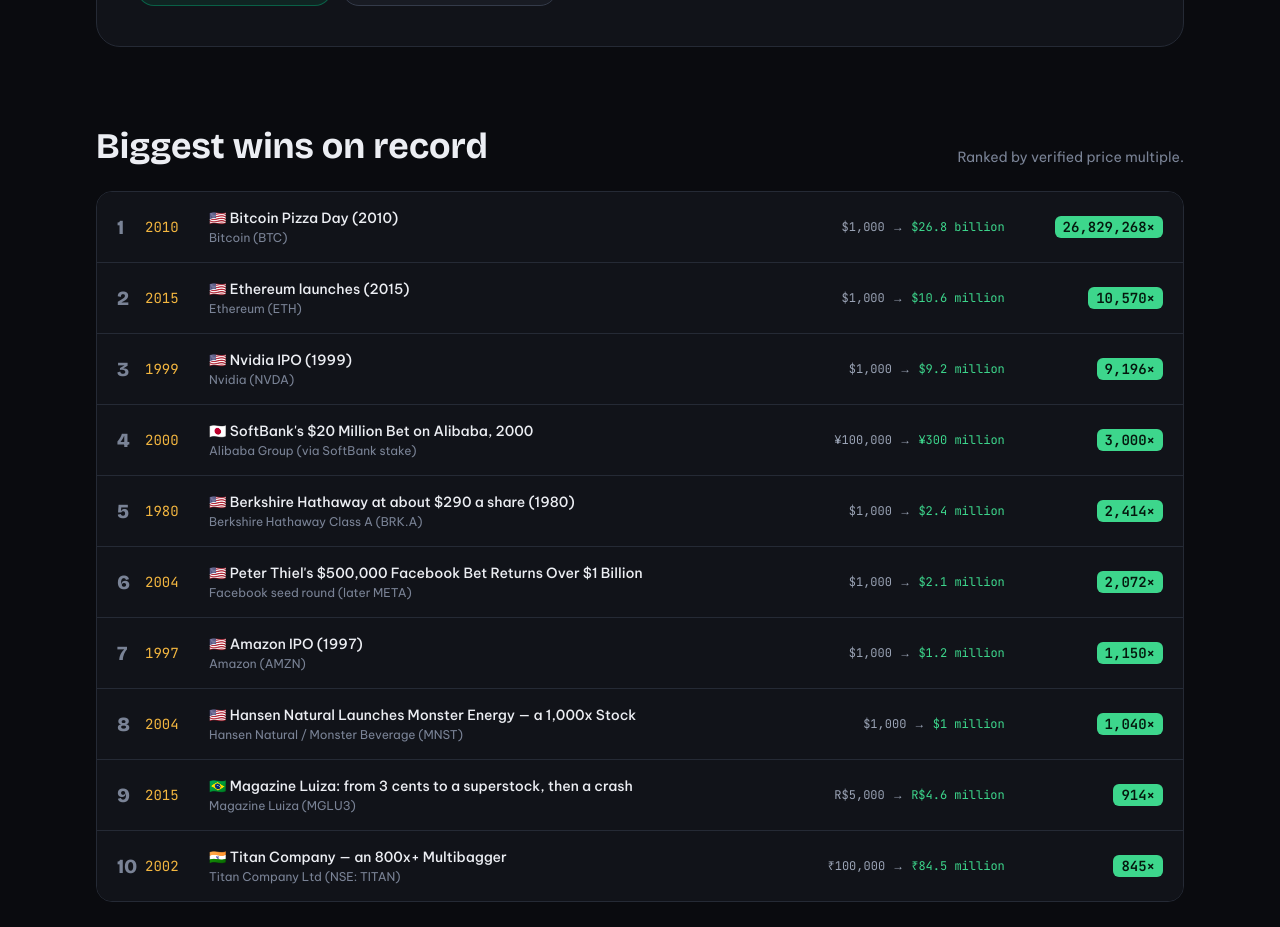
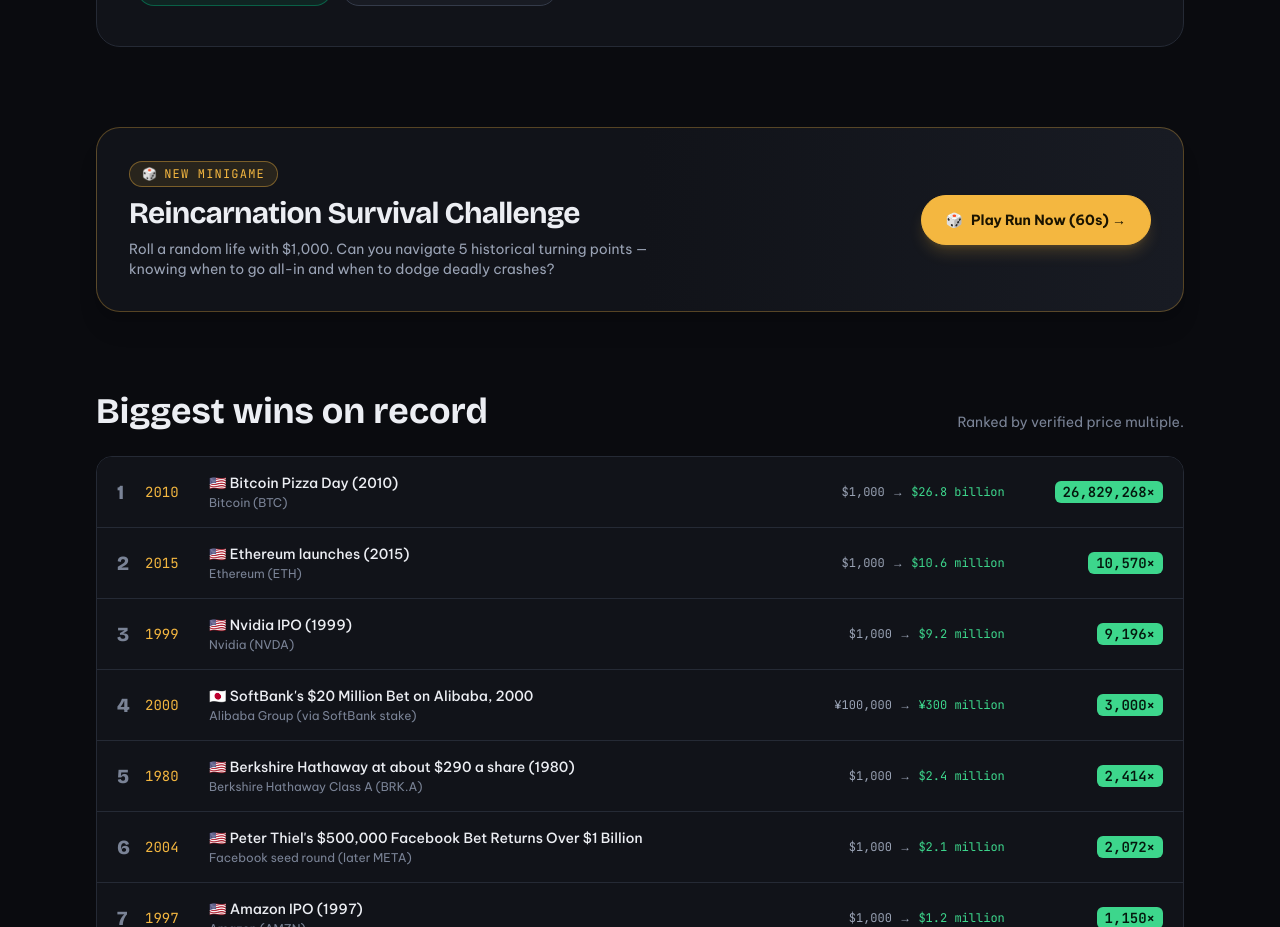
Before and after one commit to justinnc/reincarnation-checklist, a Next.js app: page /en in a window 1280 px wide. Shown: the part 1020-1947 px from the top of the page. Built offline with nearby package versions, Linux system fonts and the light colour scheme; no server answers.

Commit message:
Integrate Survival challenge into nav, homepage, fix yearOf typing and remove canvas-confetti dep

```diff
--- a/src/app/[lang]/page.tsx
+++ b/src/app/[lang]/page.tsx
@@ -34,6 +34,35 @@ export default async function Home({ params }: PageProps<"/[lang]">) {
             minYear={Math.min(...years)}
             maxYear={Math.max(...years)}
           />
+        </div>
+      </section>
+
+      {/* Minigame Survival Callout */}
+      <section className="rounded-3xl border border-gold/30 bg-gradient-to-r from-surface via-surface to-raised p-6 shadow-xl sm:p-8">
+        <div className="flex flex-col items-start justify-between gap-6 sm:flex-row sm:items-center">
+          <div className="space-y-2">
+            <div className="inline-flex items-center gap-1.5 rounded-full border border-gold/40 bg-gold/10 px-3 py-1 font-mono text-xs uppercase tracking-widest text-gold">
+              <span>🎲</span>
+              <span>{lang === "vi" ? "MINIGAME MỚI" : "NEW MINIGAME"}</span>
+            </div>
+            <h2 className="font-display text-2xl font-bold tracking-tight text-ink sm:text-3xl">
+              {lang === "vi"
+                ? "Thử Thách Sống Sót Kiếp Trọng Sinh"
+                : "Reincarnation Survival Challenge"}
+            </h2>
+            <p className="max-w-xl text-sm text-muted">
+              {lang === "vi"
+                ? "Bốc thăm ngẫu nhiên một kiếp sống với $1.000. Bạn phải vượt qua 5 ngã rẽ lịch sử: đâu là mỏ vàng để tất tay, đâu là cạm bẫy huỷ diệt tài sản?"
+                : "Roll a random life with $1,000. Can you navigate 5 historical turning points — knowing when to go all-in and when to dodge deadly crashes?"}
+            </p>
+          </div>
+          <Link
+            href={`/${lang}/survival`}
+            className="inline-flex shrink-0 items-center gap-2 rounded-full border border-gold bg-gold px-6 py-3.5 text-sm font-bold text-on-gold shadow-lg shadow-gold/20 transition hover:brightness-110"
+          >
+            <span>🎲</span>
+            <span>{lang === "vi" ? "Chơi thử ngay (60s) →" : "Play Run Now (60s) →"}</span>
+          </Link>
         </div>
       </section>
 
--- a/src/components/survival/SurvivalGame.tsx
+++ b/src/components/survival/SurvivalGame.tsx
@@ -3,7 +3,6 @@
 import { useEffect, useMemo, useRef, useState } from "react";
 import Link from "next/link";
 import { useSearchParams } from "next/navigation";
-import confetti from "canvas-confetti";
 import { motion, AnimatePresence } from "motion/react";
 import { t, type Locale } from "@/lib/i18n";
 import type { Country } from "@/lib/types";
@@ -110,15 +109,6 @@ export default function SurvivalGame({
     if (currentRoundIdx + 1 >= run.rounds.length) {
       // Game over!
       setPhase("game_over");
-      try {
-        confetti({
-          particleCount: 100,
-          spread: 70,
-          origin: { y: 0.6 },
-        });
-      } catch {
-        // Ignore if unsupported
-      }
     } else {
       setCurrentRoundIdx((prev) => prev + 1);
       setCurrentRoundResult(null);
--- a/src/dictionaries/en.json
+++ b/src/dictionaries/en.json
@@ -12,7 +12,8 @@
     "almanac": "Price Almanac",
     "disclaimer": "Full disclaimer",
     "simulator": "Simulator",
-    "whatif": "What If"
+    "whatif": "What If",
+    "survival": "Survival Run"
   },
   "home": {
     "kicker": "Trọng sinh · Reborn",
--- a/src/dictionaries/vi.json
+++ b/src/dictionaries/vi.json
@@ -12,7 +12,8 @@
     "almanac": "Bảng giá theo năm",
     "disclaimer": "Miễn trừ trách nhiệm đầy đủ",
     "simulator": "Sổ trọng sinh",
-    "whatif": "Nếu bạn đã đầu tư"
+    "whatif": "Nếu bạn đã đầu tư",
+    "survival": "Thử thách sống sót"
   },
   "home": {
     "kicker": "Trọng sinh · Reborn",
--- a/src/lib/survival.ts
+++ b/src/lib/survival.ts
@@ -64,7 +64,7 @@ export function generateSurvivalRun(
     (m) => m.country.toLowerCase() === country.code.toLowerCase()
   );
 
-  const years = countryMilestones.map((m) => yearOf(m.date)).filter((y) => y > 0);
+  const years = countryMilestones.map((m) => yearOf(m)).filter((y) => y > 0);
   const minCountryYear = years.length ? Math.min(...years) : 1980;
   const maxCountryYear = years.length ? Math.max(...years) : 2024;
 
@@ -72,7 +72,7 @@ export function generateSurvivalRun(
   if (startYear < minCountryYear) startYear = minCountryYear;
   if (startYear > maxCountryYear - 8) startYear = Math.max(minCountryYear, maxCountryYear - 12);
 
-  let pool = countryMilestones.filter((m) => yearOf(m.date) >= startYear);
+  let pool = countryMilestones.filter((m) => yearOf(m) >= startYear);
   if (pool.length < 5) {
     pool = countryMilestones;
     startYear = minCountryYear;
@@ -116,7 +116,7 @@ export function generateSurvivalRun(
       isTrap,
       rawMultiple: mult,
       cappedMultiple,
-      year: yearOf(m.date),
+      year: yearOf(m),
     };
   });
 
```
